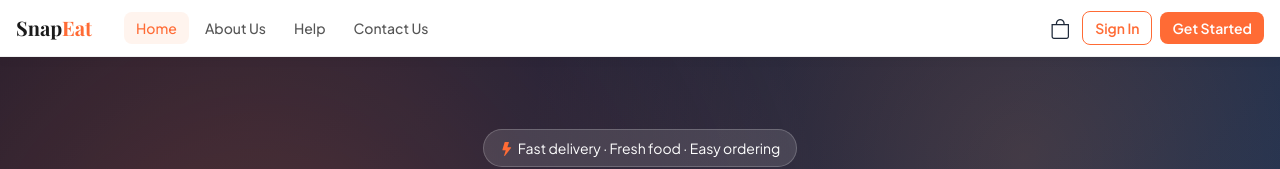
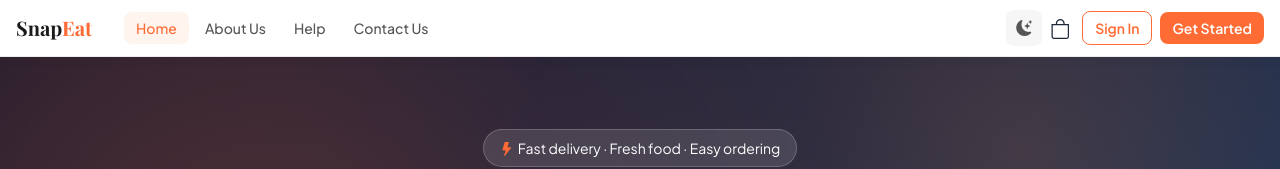
Before and after one commit to Quantumadii/SnapEat, a React (Vite) app in the folder frontend/: page / in a window 1280 px wide. Shown: the top 169 px of the page. Built offline with nearby package versions, Linux system fonts and the light colour scheme; no server answers.

Commit message:
dark and light mode  theme implemented in frontend

```diff
--- a/frontend/src/components/Navbar.jsx
+++ b/frontend/src/components/Navbar.jsx
@@ -2,6 +2,7 @@ import { useState } from 'react'
 import { Link, useLocation, useNavigate } from 'react-router-dom'
 import useAuthStore from '../store/useAuthStore'
 import useCartStore from '../store/useCartStore'
+import ThemeToggle from './ThemeToggle'
 
 export default function Navbar() {
   const { user, logout } = useAuthStore()
@@ -23,6 +24,7 @@ export default function Navbar() {
         </Link>
 
         <div className="flex items-center gap-2 lg:hidden ml-auto mr-2">
+          <ThemeToggle />
           {user?.role !== 'ADMIN' && (
             <Link to="/cart" className="relative text-gray-800 text-xl" onClick={close}>
               <i className="bi bi-bag" />
@@ -34,7 +36,7 @@ export default function Navbar() {
           <i className={`bi ${open ? 'bi-x-lg' : 'bi-list'} text-xl`} />
         </button>
 
-        <div className={`${open ? 'flex' : 'hidden'} lg:flex flex-col lg:flex-row items-start lg:items-center gap-1 absolute lg:static top-14 left-0 right-0 bg-white lg:bg-transparent px-4 lg:px-0 py-3 lg:py-0 border-b lg:border-0 shadow-md lg:shadow-none flex-1 z-50`}>
+        <div className={`${open ? 'flex' : 'hidden'} lg:flex flex-col lg:flex-row items-start lg:items-center gap-1 absolute lg:static top-14 left-0 right-0 nav-mobile-panel lg:bg-transparent px-4 lg:px-0 py-3 lg:py-0 border-b lg:border-0 shadow-md lg:shadow-none flex-1 z-50`}>
 
           <div className="flex flex-col lg:flex-row gap-1 mr-auto">
             {[
@@ -50,6 +52,7 @@ export default function Navbar() {
           </div>
 
           <div className="flex items-center gap-2">
+            <ThemeToggle className="hidden lg:inline-flex" />
 
             {user?.role !== 'ADMIN' && (
               <Link to="/cart" className="relative text-gray-800 text-xl hidden lg:block mr-1" onClick={close}>
--- /dev/null
+++ b/frontend/src/components/ThemeToggle.jsx
@@ -0,0 +1,18 @@
+import useThemeStore from '../store/useThemeStore'
+
+export default function ThemeToggle({ className = '' }) {
+  const { theme, toggleTheme } = useThemeStore()
+  const isDark = theme === 'dark'
+
+  return (
+    <button
+      type="button"
+      onClick={toggleTheme}
+      className={`theme-toggle-btn ${className}`.trim()}
+      aria-label={`Switch to ${isDark ? 'light' : 'dark'} mode`}
+      title={`Switch to ${isDark ? 'light' : 'dark'} mode`}
+    >
+      <i className={`bi ${isDark ? 'bi-sun-fill' : 'bi-moon-stars-fill'}`} />
+    </button>
+  )
+}
--- a/frontend/src/index.css
+++ b/frontend/src/index.css
@@ -21,13 +21,57 @@
   --shadow-card-hover: 0 8px 32px rgba(0,0,0,0.14);
 }
 
+:root {
+  --app-bg: #fafafa;
+  --surface-bg: #ffffff;
+  --surface-muted: #f6f6f6;
+  --text-primary: #1a1a1a;
+  --text-secondary: #555555;
+  --text-muted: #6b7280;
+  --border-soft: #ececec;
+  --nav-bg: rgba(255,255,255,0.97);
+  --footer-bg: #111111;
+  --footer-text: #aaaaaa;
+  --toast-bg: #1a1a1a;
+  --toast-text: #ffffff;
+  --toast-border: rgba(255,255,255,0.14);
+}
+
+[data-theme='dark'] {
+  --app-bg: #0f1115;
+  --surface-bg: #181c23;
+  --surface-muted: #202631;
+  --text-primary: #e9edf5;
+  --text-secondary: #c2cbda;
+  --text-muted: #94a3b8;
+  --border-soft: #2e3440;
+  --color-brand-light: #40281f;
+  --shadow-card: 0 8px 24px rgba(0,0,0,0.28);
+  --shadow-card-hover: 0 14px 34px rgba(0,0,0,0.36);
+  --nav-bg: rgba(24, 28, 35, 0.94);
+  --footer-bg: #0b0d11;
+  --footer-text: #9aa5b8;
+  --toast-bg: #181c23;
+  --toast-text: #e9edf5;
+  --toast-border: #2e3440;
+}
+
 /* ─── Base ─────────────────────────────────────── */
 @layer base {
+  html, body, #root {
+    min-height: 100%;
+  }
+
   body {
     font-family: var(--font-sans);
-    background: #fafafa;
-    color: #1a1a1a;
+    background: var(--app-bg);
+    color: var(--text-primary);
     -webkit-font-smoothing: antialiased;
+    transition: background-color 0.25s ease, color 0.25s ease;
+  }
+
+  a {
+    color: inherit;
   }
 }
 
@@ -53,7 +97,8 @@
 
   /* Cards */
   .snap-card {
-    @apply bg-white rounded-2xl border-0;
+    @apply rounded-2xl border-0;
+    background: var(--surface-bg);
     box-shadow: var(--shadow-card);
     transition: box-shadow 0.2s;
   }
@@ -67,14 +112,17 @@
 
   /* Navbar */
   .snap-nav {
-    background: rgba(255,255,255,0.97);
+    background: var(--nav-bg);
     backdrop-filter: blur(8px);
-    border-bottom: 1px solid #f0f0f0;
+    border-bottom: 1px solid var(--border-soft);
     box-shadow: 0 1px 12px rgba(0,0,0,0.06);
+  }
+  .nav-mobile-panel {
+    background: var(--surface-bg);
   }
   .nav-link-item {
     @apply font-medium rounded-lg px-3 py-1.5 transition-all duration-200 no-underline text-sm;
-    color: #555;
+    color: var(--text-secondary);
   }
   .nav-link-item:hover,
   .nav-link-item.active {
@@ -85,7 +133,7 @@
   .snap-logo {
     font-family: var(--font-display);
     @apply text-2xl font-bold no-underline;
-    color: #1a1a1a;
+    color: var(--text-primary);
   }
   .snap-logo span { color: var(--color-brand); }
 
@@ -105,8 +153,8 @@
   }
 
   /* Footer */
-  .snap-footer { background: #111; color: #aaa; }
-  .snap-footer a { color: #aaa; text-decoration: none; transition: color 0.2s; }
+  .snap-footer { background: var(--footer-bg); color: var(--footer-text); }
+  .snap-footer a { color: var(--footer-text); text-decoration: none; transition: color 0.2s; }
   .snap-footer a:hover { color: var(--color-brand); }
   .footer-title { @apply text-white font-semibold text-sm uppercase tracking-wider; }
 
@@ -116,8 +164,8 @@
     top: 0; left: 0;
     height: 100%;
     width: 240px;
-    background: white;
-    border-right: 1px solid #f0f0f0;
+    background: var(--surface-bg);
+    border-right: 1px solid var(--border-soft);
     box-shadow: 2px 0 16px rgba(0,0,0,0.05);
     z-index: 50;
     transform: translateX(-100%);
@@ -131,7 +179,7 @@
 
   .admin-nav-link {
     @apply flex items-center gap-3 px-4 py-2.5 rounded-lg font-medium text-sm no-underline transition-all duration-200 w-full text-left;
-    color: #555;
+    color: var(--text-secondary);
   }
   .admin-nav-link:hover { color: var(--color-brand); background-color: var(--color-brand-light); }
   .admin-nav-link.active { color: var(--color-brand); background-color: var(--color-brand-light); font-weight: 600; }
@@ -164,7 +212,8 @@
 
   /* Quantity control */
   .qty-ctrl {
-    @apply flex items-center gap-2 border border-gray-200 rounded-lg px-2 py-1;
+    @apply flex items-center gap-2 rounded-lg px-2 py-1;
+    border: 1px solid var(--border-soft);
   }
   .qty-ctrl button {
     @apply flex items-center justify-center w-6 h-6 rounded bg-transparent border-0 cursor-pointer;
@@ -196,22 +245,34 @@
 
   /* Form inputs */
   .form-input {
-    @apply w-full px-3 py-2 border border-gray-300 rounded-lg text-sm focus:outline-none transition-all;
+    @apply w-full px-3 py-2 rounded-lg text-sm focus:outline-none transition-all;
+    background: var(--surface-bg);
+    border: 1px solid var(--border-soft);
+    color: var(--text-primary);
   }
   .form-input:focus { border-color: var(--color-brand); box-shadow: 0 0 0 3px rgba(255,107,53,0.15); }
 
   .form-input-sm {
-    @apply w-full px-3 py-1.5 border border-gray-300 rounded-lg text-sm focus:outline-none transition-all;
+    @apply w-full px-3 py-1.5 rounded-lg text-sm focus:outline-none transition-all;
+    background: var(--surface-bg);
+    border: 1px solid var(--border-soft);
+    color: var(--text-primary);
   }
   .form-input-sm:focus { border-color: var(--color-brand); box-shadow: 0 0 0 3px rgba(255,107,53,0.15); }
 
   .form-select {
-    @apply w-full px-3 py-2 border border-gray-300 rounded-lg text-sm focus:outline-none bg-white transition-all;
+    @apply w-full px-3 py-2 rounded-lg text-sm focus:outline-none transition-all;
+    background: var(--surface-bg);
+    border: 1px solid var(--border-soft);
+    color: var(--text-primary);
   }
   .form-select:focus { border-color: var(--color-brand); box-shadow: 0 0 0 3px rgba(255,107,53,0.15); }
 
   .form-textarea {
-    @apply w-full px-3 py-2 border border-gray-300 rounded-lg text-sm focus:outline-none resize-none transition-all;
+    @apply w-full px-3 py-2 rounded-lg text-sm focus:outline-none resize-none transition-all;
+    background: var(--surface-bg);
+    border: 1px solid var(--border-soft);
+    color: var(--text-primary);
   }
   .form-textarea:focus { border-color: var(--color-brand); box-shadow: 0 0 0 3px rgba(255,107,53,0.15); }
 
@@ -220,14 +281,22 @@
   /* Input with icon */
   .input-wrap { @apply flex; }
   .input-icon {
-    @apply flex items-center px-3 bg-gray-100 border border-gray-300 border-r-0 rounded-l-lg text-gray-500 text-sm;
+    @apply flex items-center px-3 border border-r-0 rounded-l-lg text-sm;
+    background: var(--surface-muted);
+    border-color: var(--border-soft);
+    color: var(--text-muted);
   }
   .input-wrap .form-input    { @apply rounded-l-none; }
   .input-wrap .form-input-sm { @apply rounded-l-none; }
   .input-wrap .input-icon-end {
-    @apply flex items-center px-3 bg-gray-100 border border-gray-300 border-l-0 rounded-r-lg text-gray-500 cursor-pointer text-sm;
+    @apply flex items-center px-3 border border-l-0 rounded-r-lg cursor-pointer text-sm;
+    background: var(--surface-muted);
+    border-color: var(--border-soft);
+    color: var(--text-muted);
   }
-  .input-wrap .input-icon-end:hover { @apply bg-gray-200; }
+  .input-wrap .input-icon-end:hover {
+    filter: brightness(0.96);
+  }
 
   /* Spinner */
   .spinner { @apply inline-block w-4 h-4 border-2 border-current border-r-transparent rounded-full animate-spin; }
@@ -238,12 +307,111 @@
     background: rgba(0,0,0,0.5);
   }
   .modal-box {
-    @apply bg-white rounded-2xl w-full max-w-lg flex flex-col overflow-hidden;
+    @apply rounded-2xl w-full max-w-lg flex flex-col overflow-hidden;
+    background: var(--surface-bg);
     max-height: 90vh;
   }
-  .modal-header { @apply flex items-center justify-between px-5 py-4 border-b border-gray-100; }
+  .modal-header {
+    @apply flex items-center justify-between px-5 py-4 border-b;
+    border-color: var(--border-soft);
+  }
   .modal-body   { @apply flex-1 overflow-y-auto px-5 py-4; }
-  .modal-footer { @apply flex justify-end gap-3 px-5 py-4 border-t border-gray-100; }
+  .modal-footer {
+    @apply flex justify-end gap-3 px-5 py-4 border-t;
+    border-color: var(--border-soft);
+  }
+
+  .theme-toggle-btn {
+    @apply inline-flex items-center justify-center w-9 h-9 rounded-lg border-0 cursor-pointer;
+    background: var(--surface-muted);
+    color: var(--text-secondary);
+    transition: transform 0.18s ease, background-color 0.2s ease, color 0.2s ease;
+  }
+  .theme-toggle-btn:hover {
+    transform: translateY(-1px);
+    color: var(--text-primary);
+  }
+
+  .auth-page-shell {
+    background: linear-gradient(135deg,#fff4ee,#fff,#fff4ee);
+  }
+
+  .auth-page-shell .snap-logo {
+    color: var(--text-primary);
+  }
+
+  .auth-page-title {
+    color: var(--text-primary);
+  }
+
+  .auth-page-subtitle {
+    color: #6b7280;
+  }
+
+  .auth-form-card {
+    border: 1px solid transparent;
+  }
+
+  [data-theme='dark'] .auth-page-shell {
+    background:
+      radial-gradient(circle at 15% 20%, rgba(255,107,53,0.22) 0%, transparent 40%),
+      radial-gradient(circle at 80% 5%, rgba(255,149,89,0.14) 0%, transparent 35%),
+      linear-gradient(145deg, #10141f 0%, #141a28 48%, #10141f 100%);
+  }
+
+  [data-theme='dark'] .auth-page-shell .snap-logo,
+  [data-theme='dark'] .auth-page-title {
+    color: #f8fafc;
+  }
+
+  [data-theme='dark'] .auth-page-subtitle {
+    color: rgba(248, 250, 252, 0.78);
+  }
+
+  [data-theme='dark'] .auth-form-card {
+    --surface-bg: #ffffff;
+    --surface-muted: #f3f4f6;
+    --text-primary: #111827;
+    --text-muted: #6b7280;
+    --border-soft: #e5e7eb;
+    background: #ffffff;
+    color: #111827;
+    border-color: #eef0f4;
+    box-shadow: 0 22px 42px rgba(2, 8, 20, 0.36);
+  }
+
+  .theme-dark .bg-white,
+  [data-theme='dark'] .bg-white {
+    background-color: var(--surface-bg) !important;
+  }
+  .theme-dark .bg-gray-50,
+  [data-theme='dark'] .bg-gray-50 {
+    background-color: var(--surface-muted) !important;
+  }
+  .theme-dark .border-gray-100,
+  [data-theme='dark'] .border-gray-100,
+  .theme-dark .border-gray-200,
+  [data-theme='dark'] .border-gray-200,
+  .theme-dark .border,
+  [data-theme='dark'] .border {
+    border-color: var(--border-soft) !important;
+  }
+  .theme-dark .text-gray-900,
+  [data-theme='dark'] .text-gray-900,
+  .theme-dark .text-gray-800,
+  [data-theme='dark'] .text-gray-800,
+  .theme-dark .text-gray-700,
+  [data-theme='dark'] .text-gray-700 {
+    color: var(--text-primary) !important;
+  }
+  .theme-dark .text-gray-600,
+  [data-theme='dark'] .text-gray-600,
+  .theme-dark .text-gray-500,
+  [data-theme='dark'] .text-gray-500,
+  .theme-dark .text-gray-400,
+  [data-theme='dark'] .text-gray-400 {
+    color: var(--text-muted) !important;
+  }
 }
 
 /* ─── Utilities ─────────────────────────────────── */
--- a/frontend/src/pages/admin/AdminLayout.jsx
+++ b/frontend/src/pages/admin/AdminLayout.jsx
@@ -1,6 +1,7 @@
 import { useState } from 'react'
 import { Link, useLocation, useNavigate } from 'react-router-dom'
 import useAuthStore from '../../store/useAuthStore'
+import ThemeToggle from '../../components/ThemeToggle'
 
 const NAV_ITEMS = [
   { to: '/admin/dashboard', icon: 'bi-speedometer2',     label: 'Dashboard' },
@@ -77,6 +78,7 @@ export default function AdminLayout({ children, title }) {
             </button>
             <h5 className="font-bold mb-0">{title}</h5>
           </div>
+          <ThemeToggle />
         </header>
         <main className="p-6">{children}</main>
       </div>
--- /dev/null
+++ b/frontend/src/store/useThemeStore.js
@@ -0,0 +1,47 @@
+import { create } from 'zustand'
+
+const STORAGE_KEY = 'snapeat-theme'
+
+const getSystemTheme = () => {
+  if (typeof window === 'undefined' || typeof window.matchMedia !== 'function') {
+    return 'light'
+  }
+  return window.matchMedia('(prefers-color-scheme: dark)').matches ? 'dark' : 'light'
+}
+
+const getInitialTheme = () => {
+  if (typeof window === 'undefined') return 'light'
+  const saved = localStorage.getItem(STORAGE_KEY)
+  return saved === 'dark' || saved === 'light' ? saved : getSystemTheme()
+}
+
+const applyTheme = (theme) => {
+  if (typeof document === 'undefined') return
+  document.documentElement.setAttribute('data-theme', theme)
+  document.body.classList.remove('theme-light', 'theme-dark')
+  document.body.classList.add(`theme-${theme}`)
+}
+
+const useThemeStore = create((set, get) => ({
+  theme: 'light',
+
+  initTheme: () => {
+    const theme = getInitialTheme()
+    applyTheme(theme)
+    set({ theme })
+  },
+
+  setTheme: (theme) => {
+    if (theme !== 'light' && theme !== 'dark') return
+    localStorage.setItem(STORAGE_KEY, theme)
+    applyTheme(theme)
+    set({ theme })
+  },
+
+  toggleTheme: () => {
+    const next = get().theme === 'dark' ? 'light' : 'dark'
+    get().setTheme(next)
+  },
+}))
+
+export default useThemeStore
```
Also changed, not shown: frontend/src/main.jsx (+6 -2 lines), frontend/src/pages/LoginPage.jsx (+4 -4 lines), frontend/src/pages/RegisterPage.jsx (+4 -4 lines).
